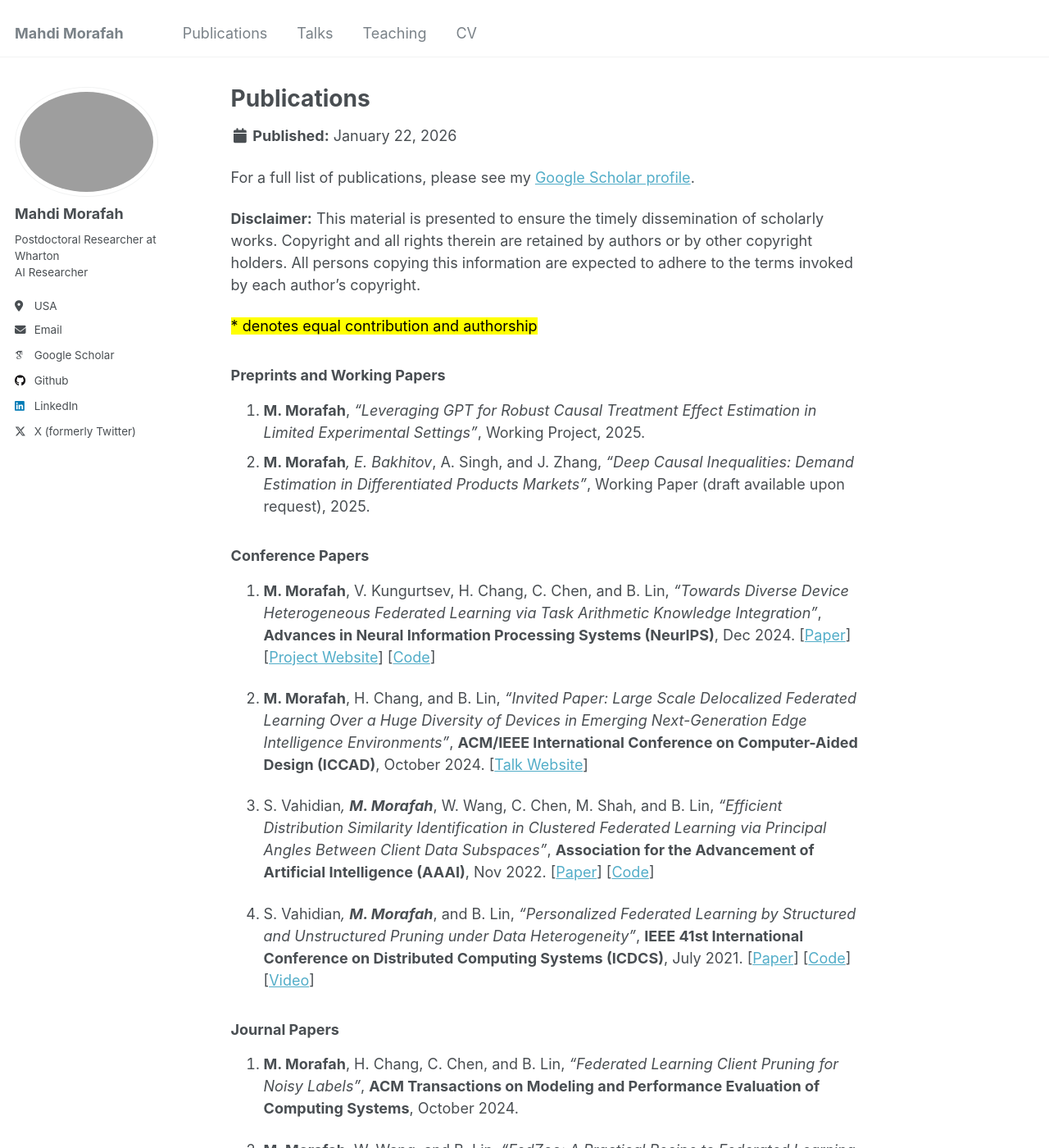
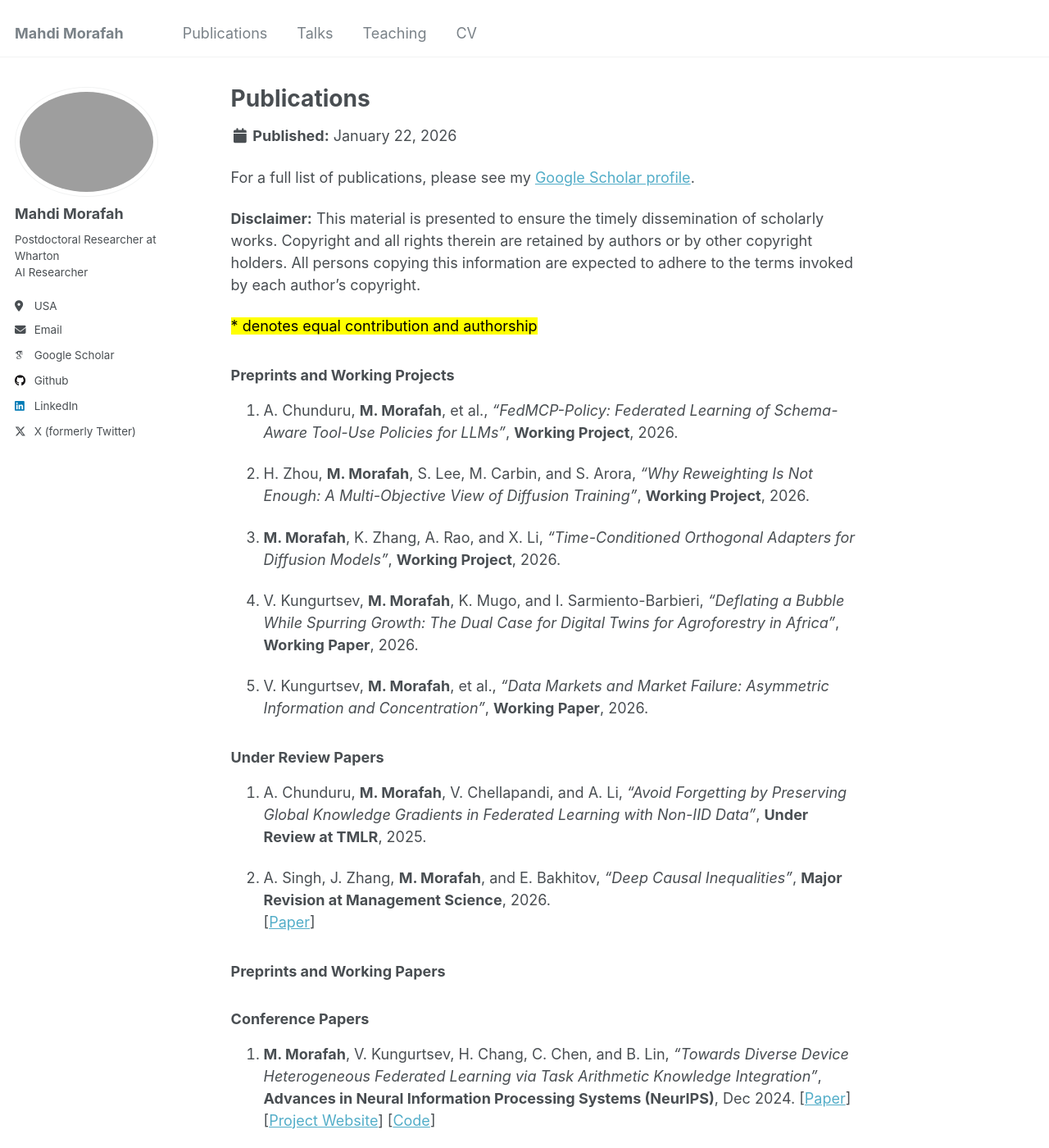
Before and after one commit to MMorafah/mmorafah, a Jekyll site: the page built from _publications/all-publications.md, in a window 1280 px wide and 1400 px high. Shown: the whole window at 82% size. Built offline with Jekyll 4.4.1, drawn with Linux system fonts in a browser that asks for light colours; some web fonts are replaced.

Commit message:
Update publications list with new entries

```diff
--- a/_publications/all-publications.md
+++ b/_publications/all-publications.md
@@ -9,13 +9,30 @@ For a full list of publications, please see my <a href="{{ site.author.googlesch
 
 <p><mark>* denotes equal contribution and authorship</mark></p>
 
+### Preprints and Working Projects
+
+1. A. Chunduru, **M. Morafah**, et al., *"FedMCP-Policy: Federated Learning of Schema-Aware Tool-Use Policies for LLMs"*, **Working Project**, 2026.
+
+2. H. Zhou, **M. Morafah**, S. Lee, M. Carbin, and S. Arora, *"Why Reweighting Is Not Enough: A Multi-Objective View of Diffusion Training"*, **Working Project**, 2026.
+
+3. **M. Morafah**, K. Zhang, A. Rao, and X. Li, *"Time-Conditioned Orthogonal Adapters for Diffusion Models"*, **Working Project**, 2026.
+
+4. V. Kungurtsev, **M. Morafah**, K. Mugo, and I. Sarmiento-Barbieri, *"Deflating a Bubble While Spurring Growth: The Dual Case for Digital Twins for Agroforestry in Africa"*, **Working Paper**, 2026.
+
+5. V. Kungurtsev, **M. Morafah**, et al., *"Data Markets and Market Failure: Asymmetric Information and Concentration"*, **Working Paper**, 2026.
+
+### Under Review Papers
+
+1. A. Chunduru, **M. Morafah**, V. Chellapandi, and A. Li, *"Avoid Forgetting by Preserving Global Knowledge Gradients in Federated Learning with Non-IID Data"*, **Under Review at TMLR**, 2025.
+
+2. A. Singh, J. Zhang, **M. Morafah**, and E. Bakhitov, *"Deep Causal Inequalities"*, **Major Revision at Management Science**, 2026.
+   [<a href="https://papers.ssrn.com/sol3/papers.cfm?abstract_id=5385701">Paper</a>]
+
 ### Preprints and Working Papers
 <!---
 2. *"Data Acquisition via Experimental Design for Decentralized Data Markets"*, Working Paper, 2024. (with V. Kungurtsev)
 3. *"Data Markets and Market Failure: Asymmetric Information and Concentration"*, Working Paper, 2024. (with V. Kungurtsev)
 -->
-1. **M. Morafah**, *"Leveraging GPT for Robust Causal Treatment Effect Estimation in Limited Experimental Settings"*, Working Project, 2025.
-2. **M. Morafah***, E. Bakhitov*, A. Singh, and J. Zhang, *"Deep Causal Inequalities: Demand Estimation in Differentiated Products Markets"*, Working Paper (draft available upon request), 2025.
 
 ### Conference Papers
 1. **M. Morafah**, V. Kungurtsev, H. Chang, C. Chen, and B. Lin, *"Towards Diverse Device Heterogeneous Federated Learning via Task Arithmetic Knowledge Integration"*, **Advances in Neural Information Processing Systems (NeurIPS)**, Dec 2024. [<a href="https://arxiv.org/abs/2409.18461">Paper</a>] [<a href="https://mmorafah.github.io/takflpage/">Project Website</a>] [<a href="https://github.com/mmorafah/takfl">Code</a>]
```
